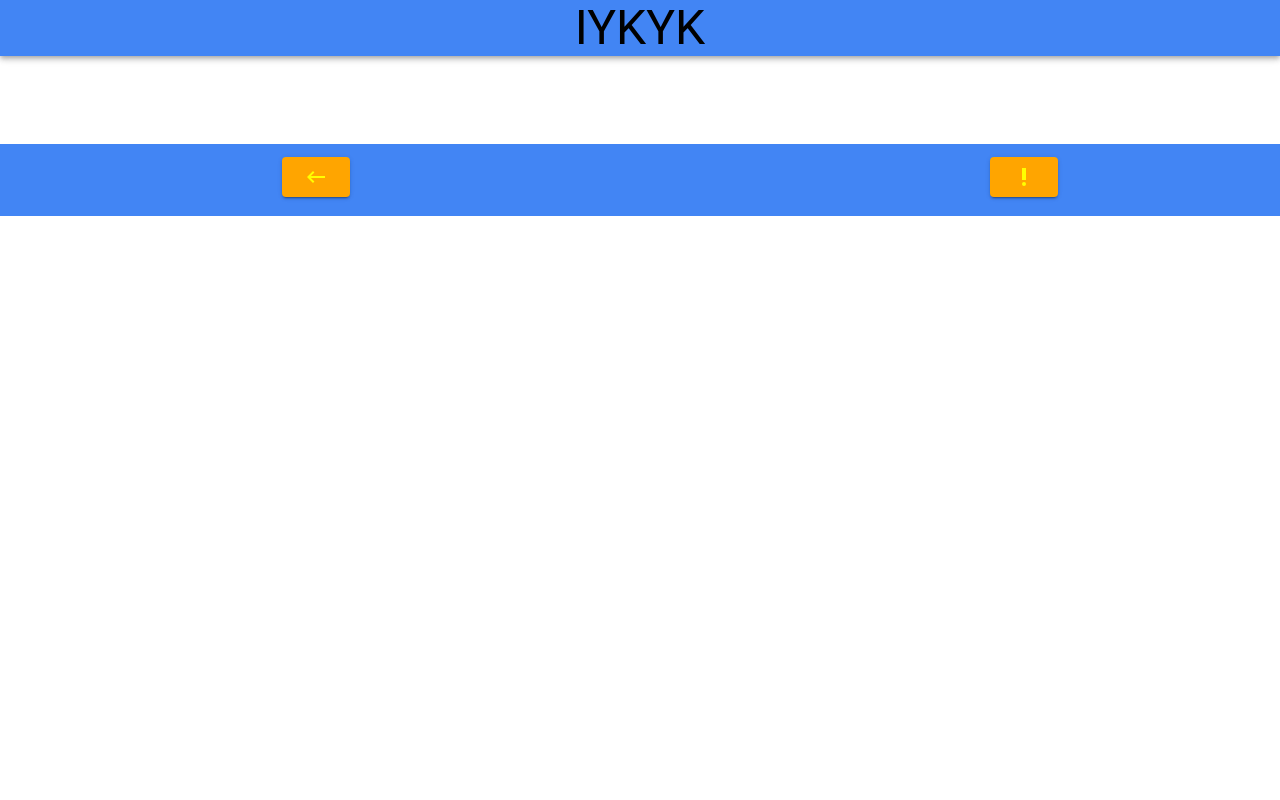
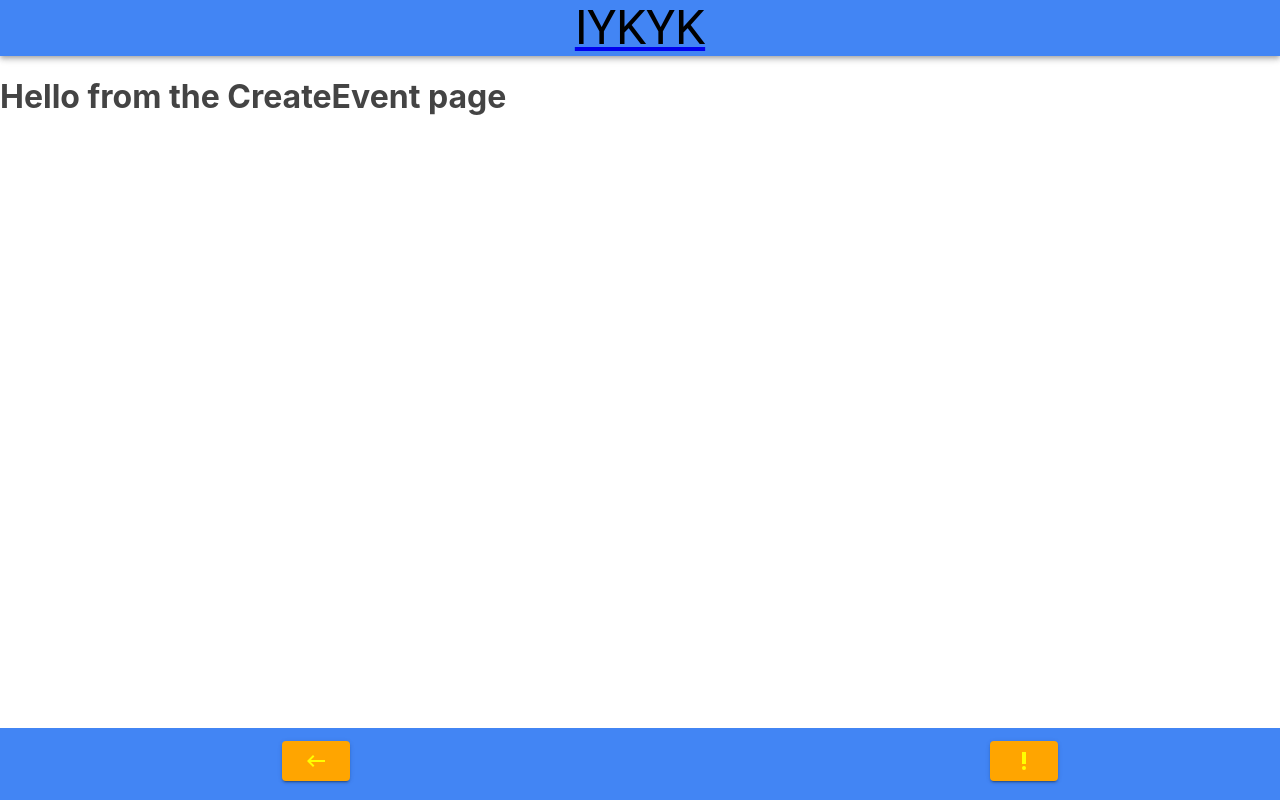
Before and after one commit to Jeff-T-Schmidt/IYKYK, a React (Create React App) app: page /createevent in a window 1280 px wide. Before the commit this address had no page. Built offline with nearby package versions, Linux system fonts and the light colour scheme.

Commit message:
Fixed footer / added button functionality

```diff
--- a/src/App.js
+++ b/src/App.js
@@ -4,12 +4,16 @@ import Footer from './components/footer.js'
 import Header from './components/header.js'
 import NewEvent from './components/pages/newEvent.js'
 import Profile from './components/pages/Profile.js'
+import Chat from './components/pages/Chat.js'
+import MyInvites from './components/pages/myInvites.js'
+import CreateEvent from './components/pages/createEvent.js'
 import Home from './components/pages/Home.js'
 import Landing from './components/pages/Landing.js'
 import * as React from 'react';
 import SignUp from './components/pages/Signup.js'
 
 function App() {
+
   return (
     <>
      <Header/>
@@ -20,6 +24,9 @@ function App() {
         <Route path='/home' element={<Home/>} />
         <Route path='/newEvent' element={<NewEvent/>} />
         <Route path='/profile' element={<Profile/>} />
+        <Route path='/chat' element={<Chat/>} />
+        <Route path='/myinvites' element={<MyInvites/>} />
+        <Route path='/createevent' element={<CreateEvent/>} />
       </Routes>
       <Footer/>
     </>
--- a/src/components/footer.js
+++ b/src/components/footer.js
@@ -3,19 +3,24 @@ import './footerStyle.css';
 import Button from '@mui/material/Button';
 import KeyboardBackspaceIcon from '@mui/icons-material/KeyboardBackspace';
 import PriorityHighIcon from '@mui/icons-material/PriorityHigh';
+import {Link} from 'react-router-dom'
+
 
 
 const Footer = () => {
+
 	return (
 		<>
 			<div id="page-container">
 				<div id="content-wrap">
 				</div>
 				<footer id="footer">
+					<Link to={-1}>
 					<Button className="btn1"  size="large" variant="contained"sx={{color: 'yellow', backgroundColor: 'orange',"&:hover": { backgroundColor: 'orange' },marginLeft: "22%", marginTop: "1%"}}>
 						<KeyboardBackspaceIcon></KeyboardBackspaceIcon>
 					</Button>
-					<Button className="btn2" size="large" variant="contained" sx={{ color: 'yellow', backgroundColor: 'orange', marginLeft: "50%", marginTop: "1%" }}>
+					</Link>
+					<Button className="btn2" size="large" variant="contained" sx={{color: 'yellow', backgroundColor: 'orange',"&:hover": { backgroundColor: 'orange' }, marginTop: "1%", marginLeft: "50%" }}>
 						<PriorityHighIcon></PriorityHighIcon>
 					</Button>
 				</footer>
--- a/src/components/footerStyle.css
+++ b/src/components/footerStyle.css
@@ -8,7 +8,7 @@
   }
 
   #footer {
-    position: absolute;
+    position: fixed;
     bottom: 0;
     width: 100%;
     height: 4.5rem;            /* Footer height */
@@ -18,5 +18,5 @@
     margin-left: 50%;
   }
   .btn2 {
-    margin-left: 50%;
+    /* margin-left: 50%; */
   }
--- a/src/components/header.js
+++ b/src/components/header.js
@@ -1,17 +1,18 @@
 import * as React from "react";
 import AppBar from "@mui/material/AppBar";
 import Typography from "@mui/material/Typography";
-
+import {Link} from 'react-router-dom'
 
 
 export default function Header() {
   return (
     <AppBar position="static" style={{ background: '#4285F4' }}>
+      <Link to='/home'>
       <Typography variant="h3"
         component="div" sx={{ flexGrow: 1 }} textAlign="center" color="black">
         IYKYK
       </Typography>
-
+      </Link>
     </AppBar>
   );
 }
--- /dev/null
+++ b/src/components/pages/Chat.js
@@ -0,0 +1,3 @@
+const Chat = () => <h1>Hello from the Chat page</h1>
+
+export default Chat
--- a/src/components/pages/Home.js
+++ b/src/components/pages/Home.js
@@ -1,4 +1,5 @@
 import Button from '@mui/material/Button';
+import {Link} from 'react-router-dom'
 
 import './home.css'
 
@@ -8,13 +9,19 @@ const Home = () => {
             <div className='flex-container'>
                 <div className='headButtons'>
                     <div className='row1'>
+                        <Link to='/newEvent'>
                     <Button className="btn1"variant="contained">New Event</Button>
+                        </Link>
                     </div>
                     <div className='row2'>
+                    <Link to='/myinvites'>
                     <Button className="btn2"variant="contained">My Invites</Button>
+                    </Link>
                     </div>
                     <div className='row3'>
+                    <Link to='/createevent'>
                     <Button className="btn3"variant="contained">Create Event</Button>
+                    </Link>
                     </div>
                 </div>
             </div>
--- /dev/null
+++ b/src/components/pages/createEvent.js
@@ -0,0 +1,3 @@
+const CreateEvent = () => <h1>Hello from the CreateEvent page</h1>
+
+export default CreateEvent
--- /dev/null
+++ b/src/components/pages/myInvites.js
@@ -0,0 +1,3 @@
+const MyInvites = () => <h1>Hello from the myInvites page</h1>
+
+export default MyInvites
```
